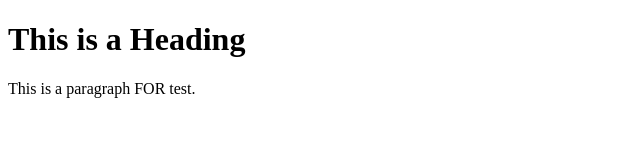
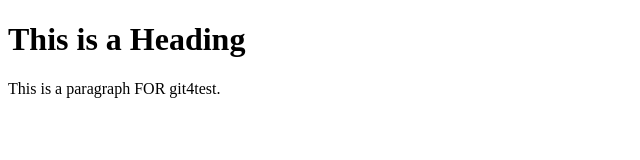
Before and after one commit to parisafallahi/test, a plain HTML site: page index.html in a window 1280 px wide. Shown: the full height of the page, 0-640 px from the left. Drawn offline with Linux system fonts and the light colour scheme.

Commit message:
Update index.html

```diff
--- a/index.html
+++ b/index.html
@@ -6,7 +6,7 @@
 <body>
 
 <h1>This is a Heading</h1>
-<p>This is a paragraph FOR test.</p>
+<p>This is a paragraph FOR git4test.</p>
 
 </body>
 </html>
```
